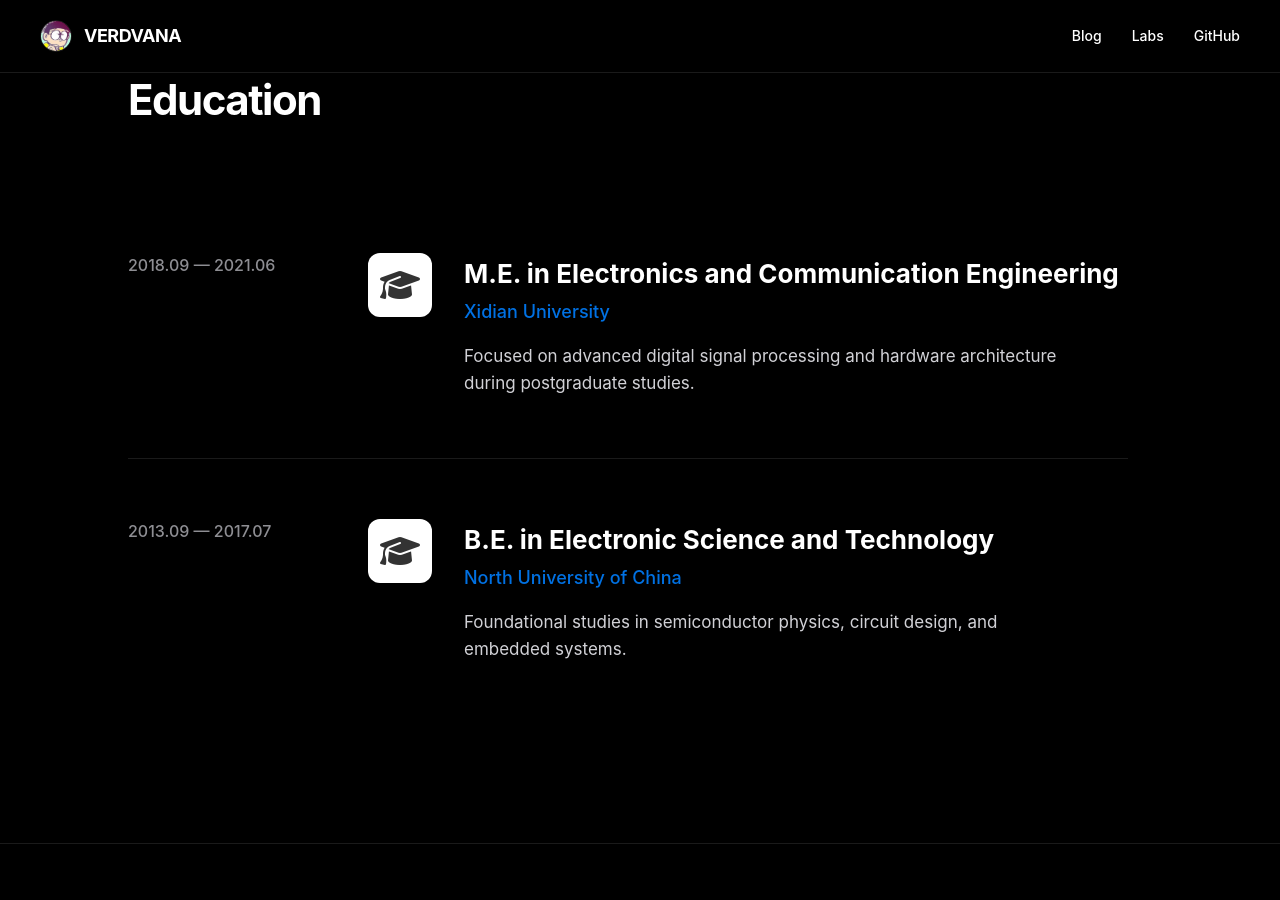
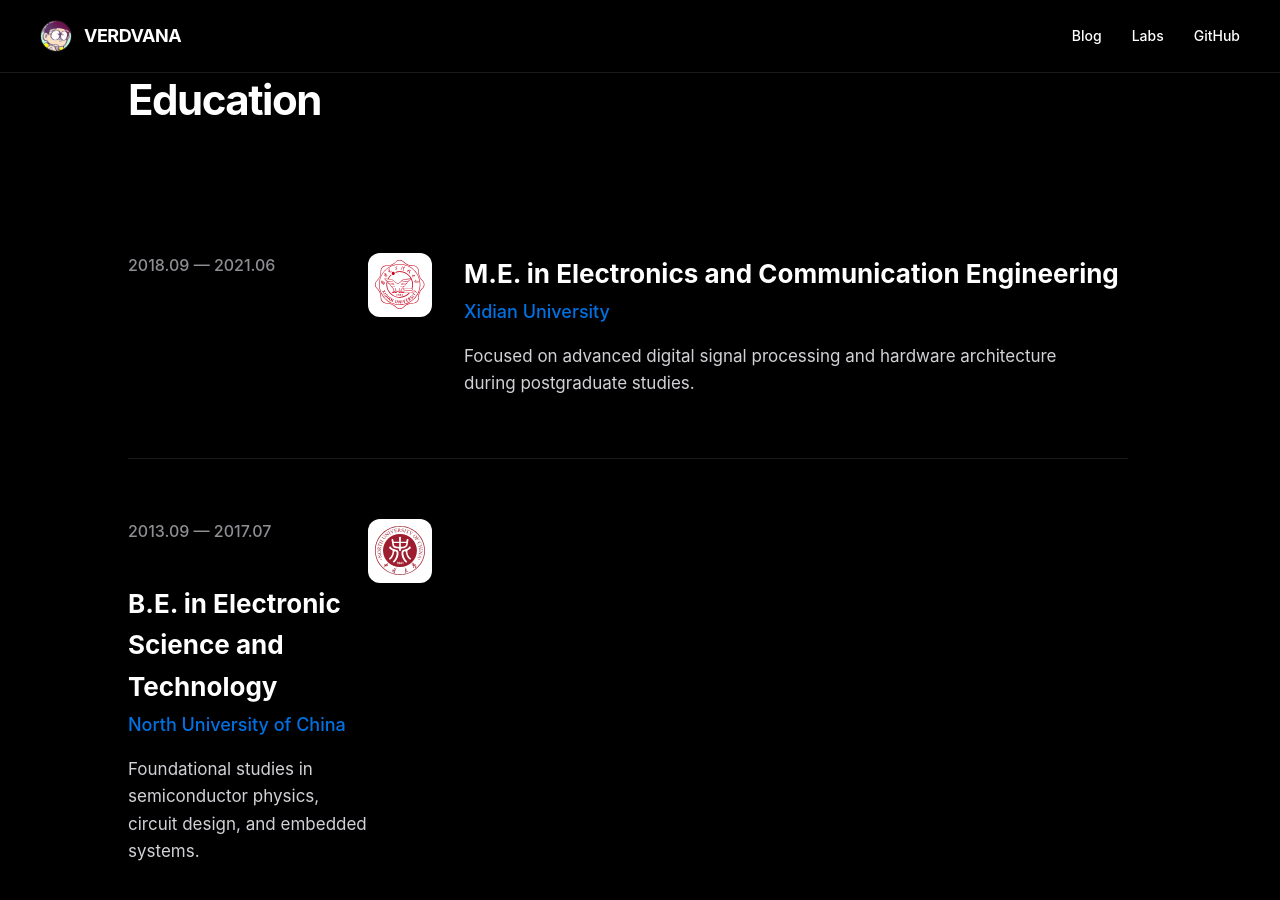
Before and after one commit to Verdvana/Verdvana.github.io, a Jekyll site: the page built from index.html, in a window 1280 px wide and 900 px high, scrolled down 2934 px. Built offline with Jekyll 4.4.1, drawn with Linux system fonts in a browser that asks for light colours.

Commit message:
add logo

```diff
--- a/index.html
+++ b/index.html
@@ -517,7 +517,7 @@ layout: null
                 <div class="date">2018.09 — 2021.06</div>
                 <div class="info">
                     <div class="company-logo">
-                        <i class="fa-solid fa-graduation-cap"></i>
+                        <img src="/static/img/西安电子科技大学-logo.svg" alt="Xidian University">
                     </div>
                     <div class="details">
                         <h4>M.E. in Electronics and Communication Engineering</h4>
@@ -531,7 +531,8 @@ layout: null
                 <div class="date">2013.09 — 2017.07</div>
                 <div class="info">
                     <div class="company-logo">
-                        <i class="fa-solid fa-graduation-cap"></i>
+                        <img src="/static/img/中北大学-logo.svg" alt="North University of China">
+                    </div>
                     </div>
                     <div class="details">
                         <h4>B.E. in Electronic Science and Technology</h4>
```
Also changed, not shown: static/img/中北大学-logo.svg (added), static/img/西安电子科技大学-logo.svg (added).
